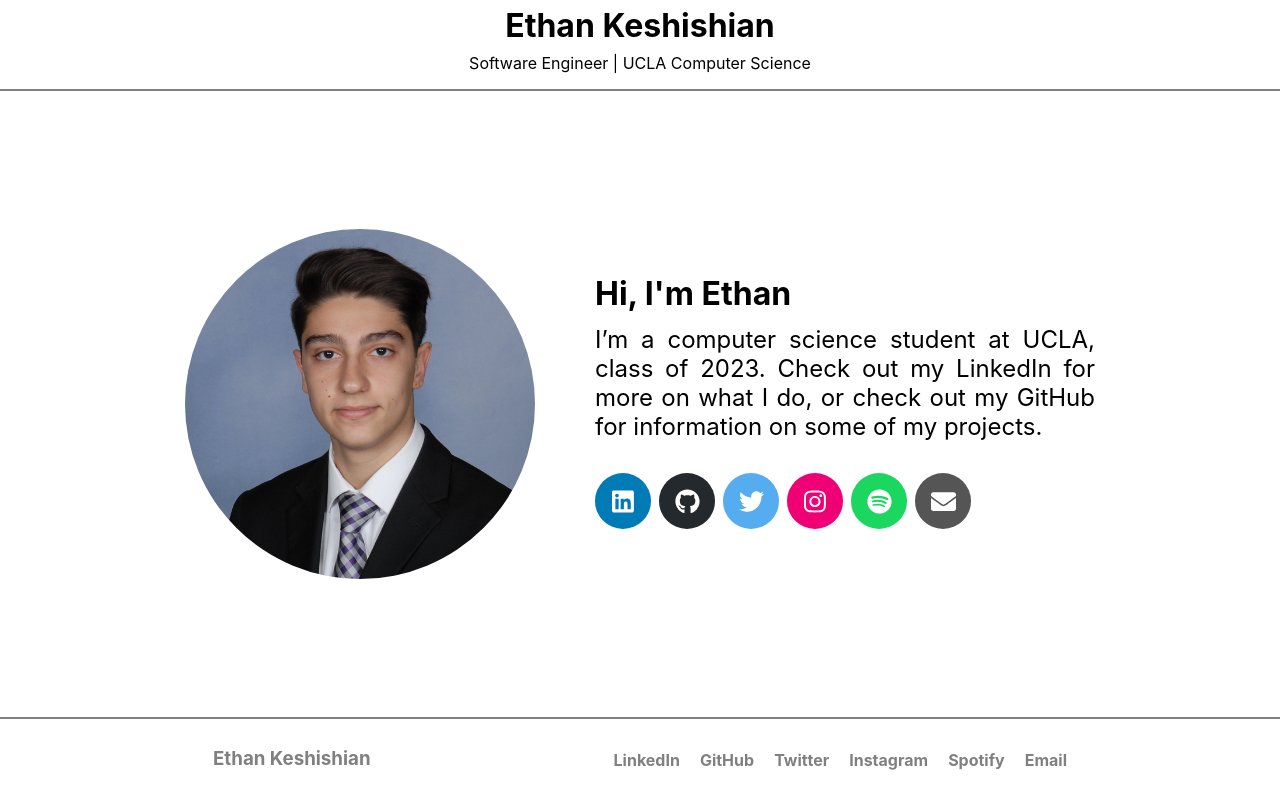
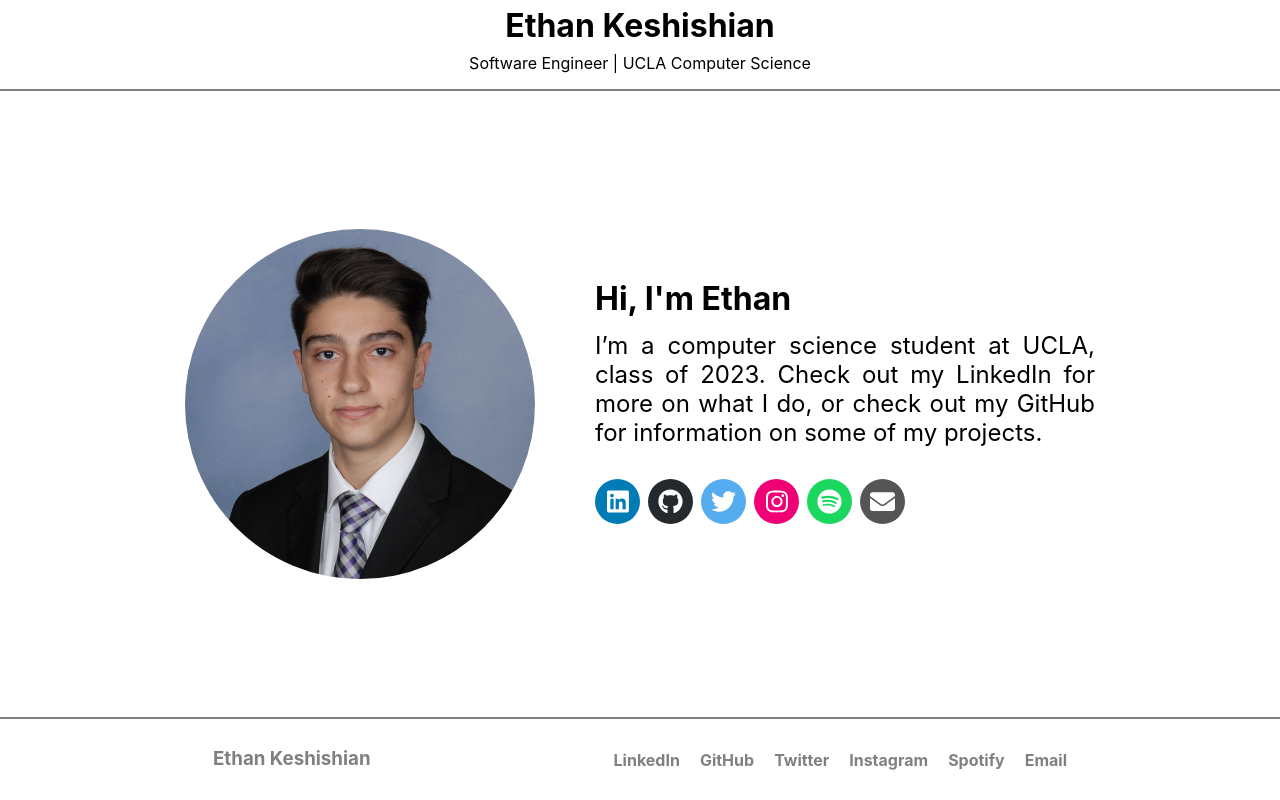
Before and after one commit to ethankeshishian/ethan-website-react, a React (Create React App) app: page / in a window 1280 px wide. Built offline with nearby package versions, Linux system fonts and the light colour scheme; the HTML template or start-up script is replaced by a standard one.

Commit message:
Button size adjusted for consistency.

```diff
--- a/src/styles/SocialMediaIcons.css
+++ b/src/styles/SocialMediaIcons.css
@@ -55,8 +55,8 @@
   display: flex;
   justify-content: center;
   align-items: center;
-  width: 36px;
-  height: 36px;
+  width: 25px;
+  height: 25px;
   padding: 10px;
   text-align: center;
   border-radius: 50%;
@@ -65,6 +65,5 @@
   transition: all 0.1s ease-in-out;
 }
 .social-container:hover {
-  /* opacity: 0.7; */
   transform: scale(1.1);
 }
```
